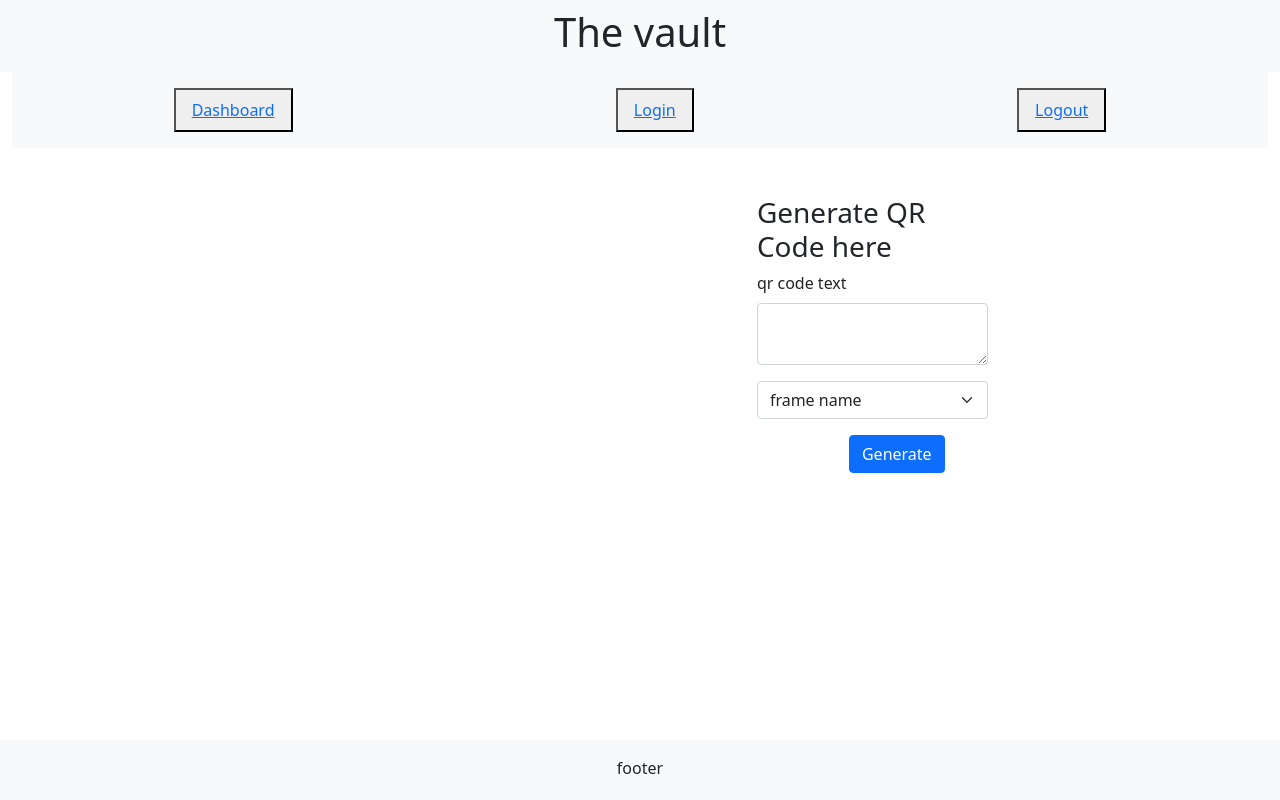
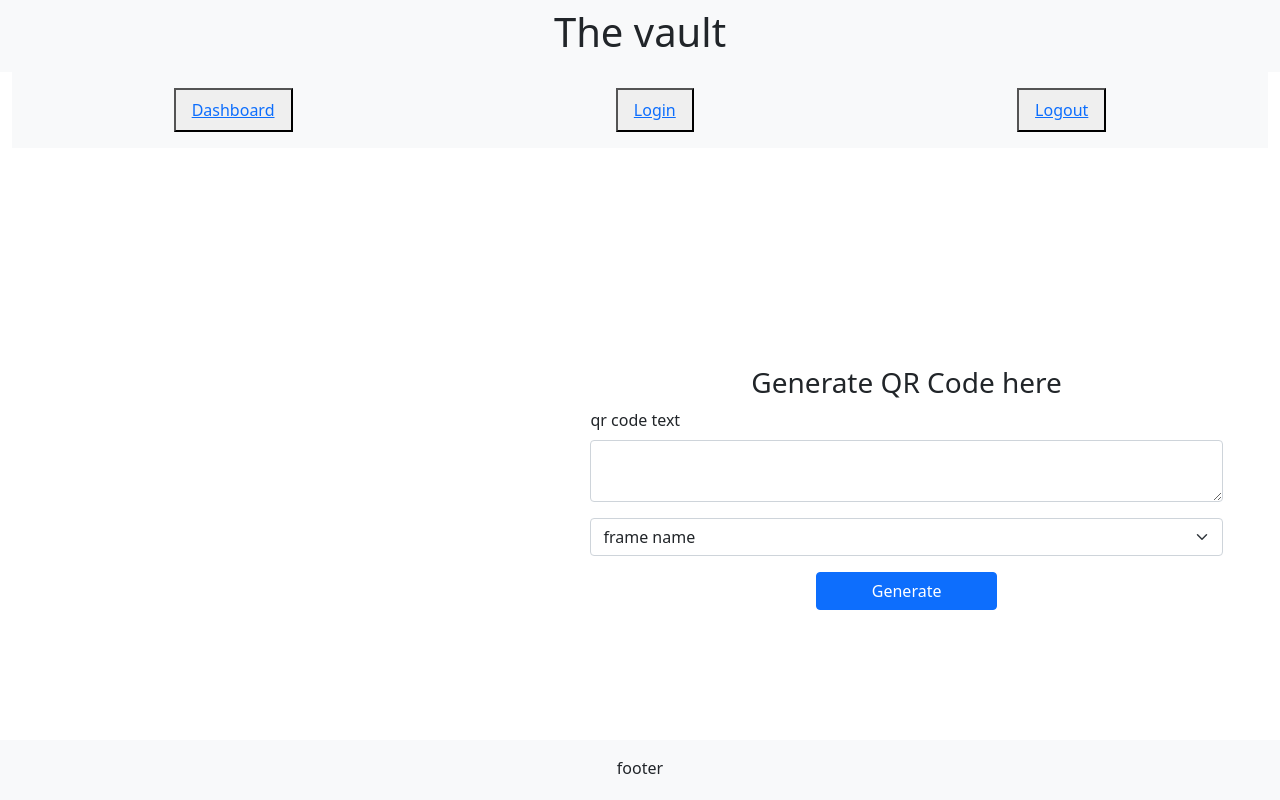
Before and after one commit to dsalvino/qr-vault, a React (Create React App) app in the folder client/: page / in a window 1280 px wide. Built offline with nearby package versions, Linux system fonts and the light colour scheme.

Commit message:
some flex working 7/10

```diff
--- a/client/src/App.css
+++ b/client/src/App.css
@@ -43,3 +43,11 @@
   width: 100%;
   height: 60px;
 }
+
+#root {
+  height: 100vh;
+}
+
+.form {
+  width: 100% !important;
+}
--- a/client/src/components/Body/body.js
+++ b/client/src/components/Body/body.js
@@ -37,9 +37,9 @@ const Body = () => {
     }
 
     return (
-        <div className="container">
-            <div className='container-fluid'>
-                <div className='row'>
+        <>
+            <div className='container-fluid h-75'>
+                <div className='row d-flex justify-content-center align-items-center h-100'>
                     <Col size="md-5" id="aside">
                         <Container>
                             {/* todo ternary expression */}
@@ -56,7 +56,7 @@ const Body = () => {
                                 </div>
                                 <div className="mb-3">
                                     <label className="form-label">qr code text</label>
-                                    <textarea className="form-control" aria-label="With textarea"
+                                    <textarea className="form-control form" aria-label="With textarea"
                                         onChange={e => setQrText(e.target.value)}>
                                     </textarea>
                                 </div>
@@ -77,7 +77,7 @@ const Body = () => {
                     </Col>
                 </div>
             </div>
-        </div>
+        </>
     )
 }
 
--- a/client/src/components/Container/container.js
+++ b/client/src/components/Container/container.js
@@ -3,7 +3,7 @@ import React from 'react';
 const Container = ({ children }) => {
     return (
         <>
-            <div className="d-flex justify-content-center align-items-center">
+            <div className="d-flex justify-content-center">
                 {children}
             </div>
         </>
--- a/client/src/components/form/form.js
+++ b/client/src/components/form/form.js
@@ -3,7 +3,7 @@ import React from 'react';
 export const Form = ({  children, ...props }) => {
     return (
         <>
-            <form className="col-md-5 form-background needs-validation" {...props}>
+            <form className="col-md-11 form-background needs-validation d-flex flex-column" {...props}>
                 {children}
             </form>
         </>
```
